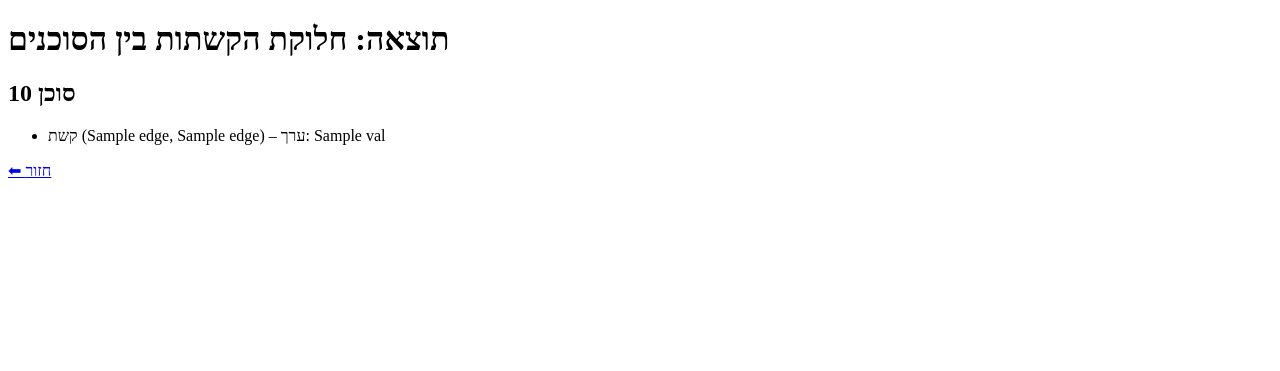
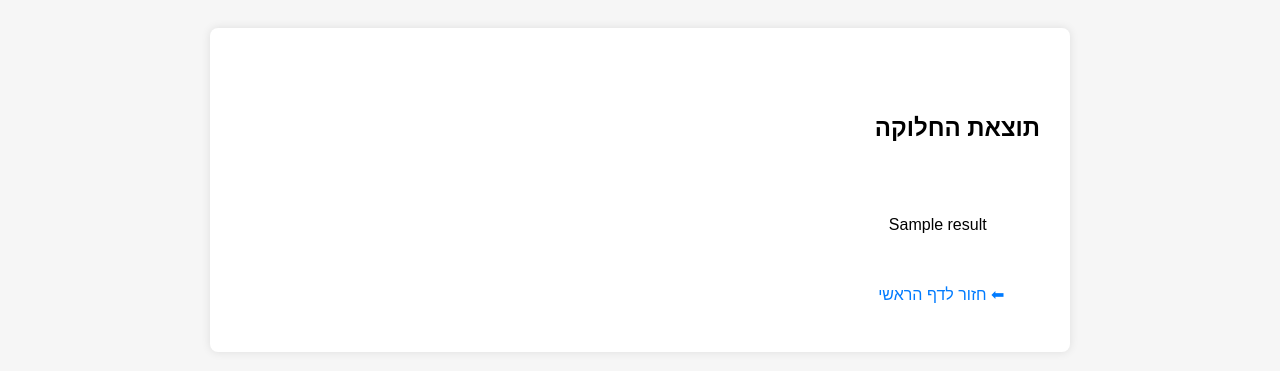
Before and after one commit to Ghiaser/matala-7, a Flask app: template graphical-cake-division/templates/result.html in a window 1280 px wide. Shown: the top 371 px of the page. Run offline with Flask 3, Linux system fonts and the light colour scheme; the template is opened without the code that fills it: most values are stand-ins (such as "Sample title", 1, 10 or a date in 2020).

Commit message:
result.html

```diff
--- a/graphical-cake-division/templates/result.html
+++ b/graphical-cake-division/templates/result.html
@@ -1,21 +1,39 @@
-<!doctype html>
-<html lang="he">
+<!DOCTYPE html>
+<html lang="he" dir="rtl">
 <head>
-  <meta charset="utf-8">
-  <title>תוצאת החלוקה</title>
+    <meta charset="UTF-8">
+    <title>תוצאה</title>
+    <style>
+        body {
+            font-family: Arial, sans-serif;
+            background: #f6f6f6;
+            direction: rtl;
+            padding: 20px;
+        }
+        .container {
+            background: white;
+            padding: 30px;
+            border-radius: 8px;
+            max-width: 800px;
+            margin: auto;
+            box-shadow: 0 0 10px rgba(0,0,0,0.1);
+            white-space: pre-wrap;
+        }
+        a {
+            display: inline-block;
+            margin-top: 15px;
+            color: #007bff;
+            text-decoration: none;
+        }
+    </style>
 </head>
 <body>
-  <h1>תוצאה: חלוקת הקשתות בין הסוכנים</h1>
-
-  {% for agent, edges in result.items() %}
-    <h2>סוכן {{ agent + 1 }}</h2>
-    <ul>
-      {% for u, v, val in edges %}
-        <li>קשת ({{ u }}, {{ v }}) – ערך: {{ val }}</li>
-      {% endfor %}
-    </ul>
-  {% endfor %}
-
-  <a href="/">⬅ חזור</a>
+    <div class="container">
+        <h2>תוצאת החלוקה</h2>
+        <div>
+            {{ result }}
+        </div>
+        <a href="{{ url_for('index') }}">⬅ חזור לדף הראשי</a>
+    </div>
 </body>
 </html>
```
